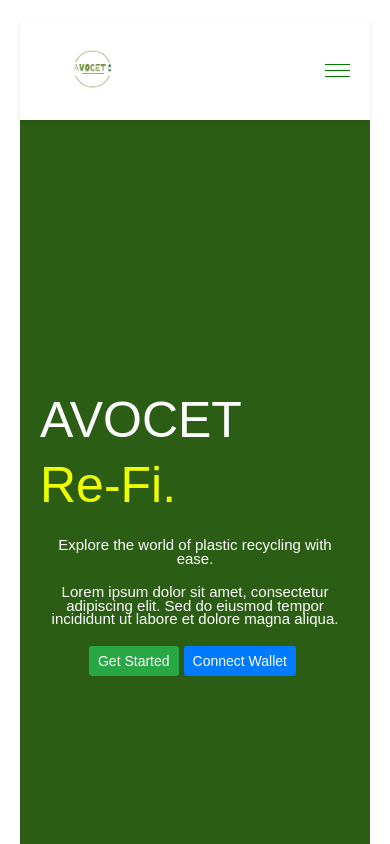
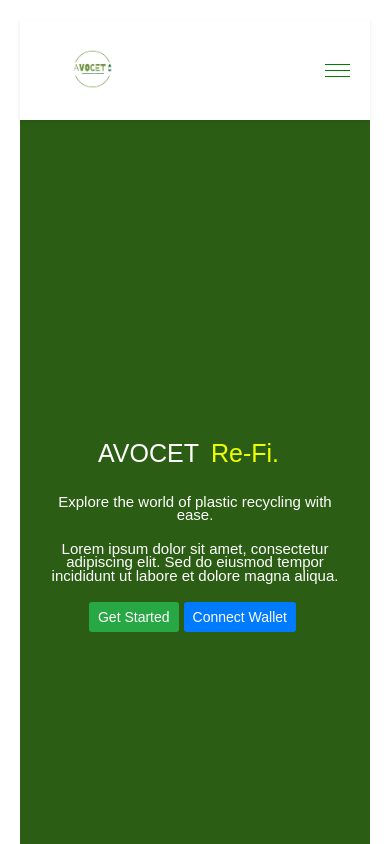
Before and after one commit to ameer017/avocet-frontend, a React (Vite) app: page / in a window 390 px wide. Shown: the top 844 px of the page. Built offline with nearby package versions, Linux system fonts and the light colour scheme; the HTML template or start-up script is replaced by a standard one.

Commit message:
responsive hero

```diff
--- a/src/Pages/Home.jsx
+++ b/src/Pages/Home.jsx
@@ -46,7 +46,7 @@
         </div>
       </section>
 
-      <Info/>
+      <Info />
     </div>
   );
 };
--- a/src/Pages/Home.scss
+++ b/src/Pages/Home.scss
@@ -155,5 +155,12 @@
     width: 100%;
     margin: auto;
     text-align: center;
+
+    p {
+      span{
+
+        font-size: 25px;
+      }
+    }
   }
 }
```
